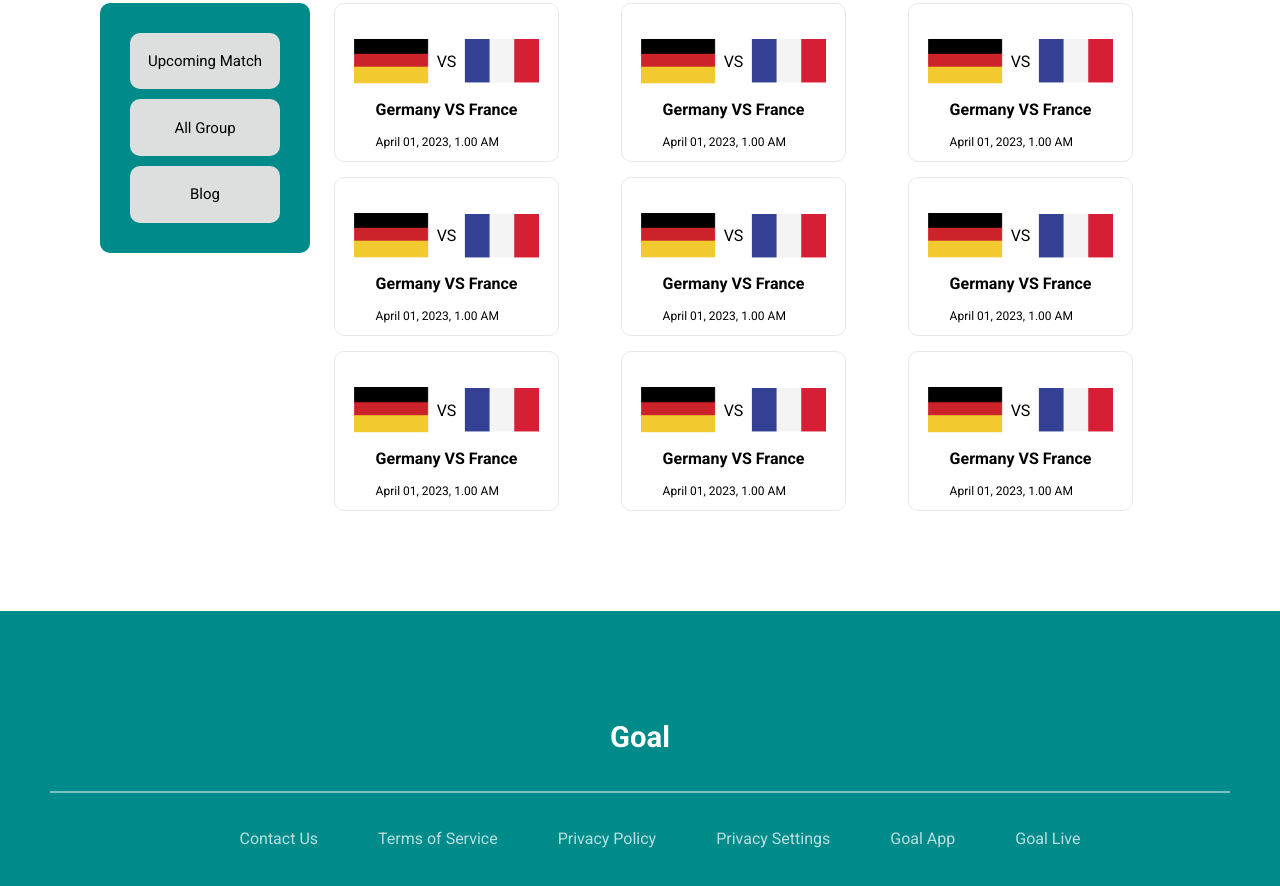
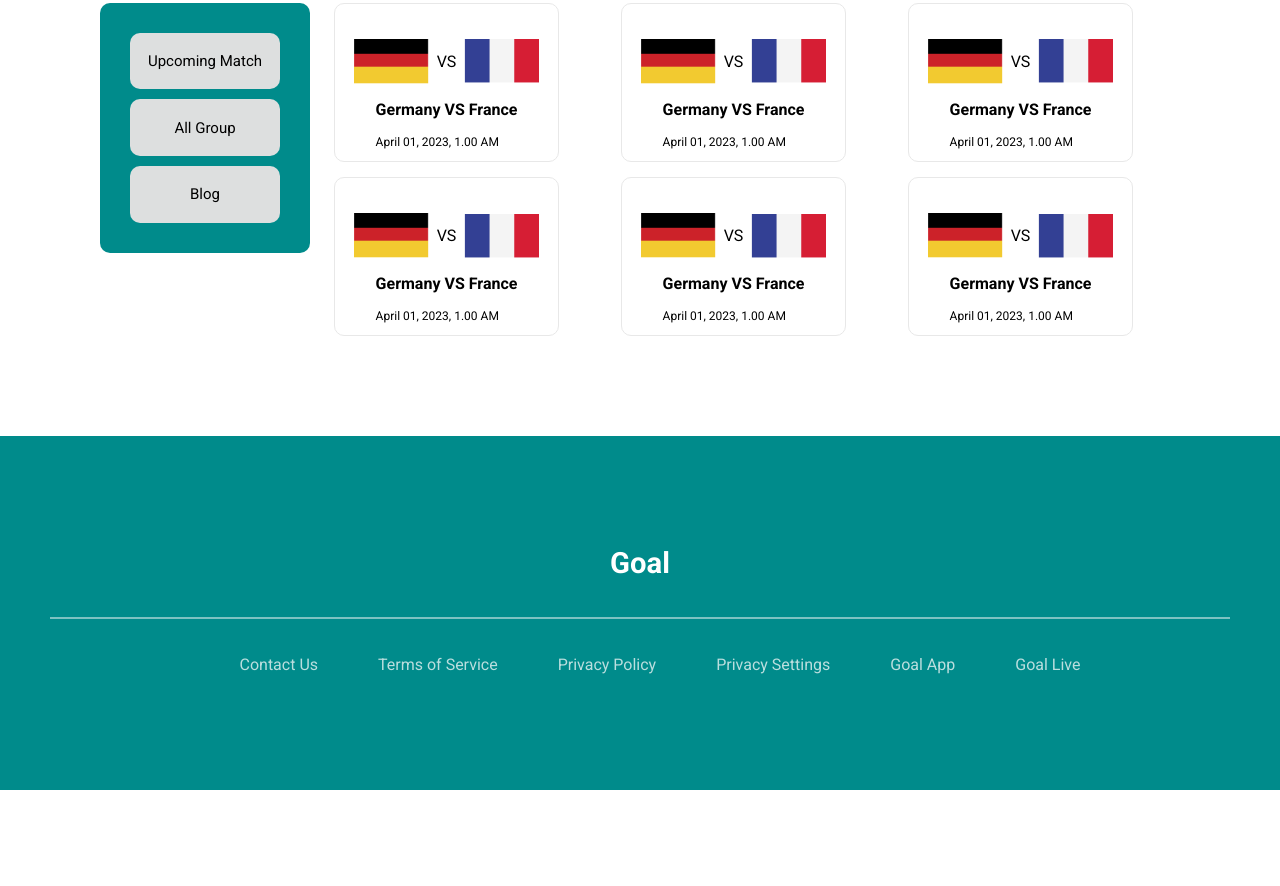
Before and after one commit to Suman-Chandra-Barman/football-world-cup, a plain HTML site: page upcoming-match.html in a window 1280 px wide. Shown: the part 625-1511 px from the top of the page. After the commit the page ends 1415 px from the top, so only its background shows below. Drawn offline with Linux system fonts and the light colour scheme.

Commit message:
Section Modyfy

```diff
--- a/css/style.css
+++ b/css/style.css
@@ -1,13 +1,21 @@
 * {
   box-sizing: border-box;
 }
-/* Common Style */
+/*----------------------------------
+ Common Style
+ -----------------------------------*/
+html {
+  scroll-behavior: smooth;
+}
 body {
   scroll-behavior: smooth;
   font-family: "Roboto", sans-serif;
   margin: 0;
 }
-/* Header Part */
+
+/*----------------------------------
+        Header Part Style
+ ----------------------------------*/
 .container {
   color: white;
   background-color: darkcyan;
@@ -44,7 +52,7 @@ body {
 .btn .btn-name {
   margin-right: 10px;
 }
-/* Header Animation */
+/* -- Header Animation -- */
 .container:hover {
   animation: color-changer 10s linear;
 }
@@ -74,13 +82,14 @@ body {
   }
 }
 
-/* Blog part Style */
+/*----------------------------------
+          Blog part Style
+ ----------------------------------*/
 .blog-container {
   margin: 100px;
   display: grid;
   grid-template-columns: 210px 1fr;
 }
-
 .sidebar {
   height: 250px;
   width: 210px;
@@ -98,6 +107,9 @@ body {
   display: flex;
   justify-content: center;
   align-items: center;
+}
+.sidebar .sidebar-btn:hover {
+  background-color: #dd0000;
 }
 .sidebar .sidebar-btn a {
   font-size: 15px;
@@ -144,7 +156,9 @@ body {
   color: rgba(22, 22, 22, 0.7);
 }
 
-/* Footer Part */
+/*----------------------------------
+          Footer part Style
+ ----------------------------------*/
 footer {
   background-color: darkcyan;
   padding: 80px 50px;
@@ -172,15 +186,9 @@ ul li a {
   color: #fbfbfbbd;
 }
 
-/* -----Hidden Items */
-.social-icon {
-  display: none;
-}
-.hidden-btn {
-  display: none;
-}
-
-/* Upcoming mathch Website */
+/* --------------------------------------
+        Upcoming mathch Website
+  ----------------------------------------*/
 .upcoming-match {
   display: grid;
   justify-content: center;
@@ -202,6 +210,16 @@ ul li a {
 }
 .match-time p {
   font-size: 12px;
+}
+
+/* -----------------------------
+        Hidden Items
+  -------------------------------*/
+.social-icon {
+  display: none;
+}
+.hidden-btn {
+  display: none;
 }
 
 /*------------------------------
@@ -240,7 +258,6 @@ ul li a {
   }
   .articles-container {
     grid-template-columns: 1fr;
-    grid-template-rows: 12fr;
     padding: 15px;
     margin-left: 0;
   }
--- a/upcoming-match.html
+++ b/upcoming-match.html
@@ -142,45 +142,6 @@
               </div>
             </div>
           </article>
-          <article class="blog-description">
-            <div class="upcoming-match">
-              <div class="match-country">
-                <img src="images/germany Flag.png" alt="" />
-                <span>VS</span>
-                <img src="images/Flag.png" alt="" />
-              </div>
-              <div class="match-time">
-                <h3>Germany VS France</h3>
-                <p>April 01, 2023, 1.00 AM</p>
-              </div>
-            </div>
-          </article>
-          <article class="blog-description">
-            <div class="upcoming-match">
-              <div class="match-country">
-                <img src="images/germany Flag.png" alt="" />
-                <span>VS</span>
-                <img src="images/Flag.png" alt="" />
-              </div>
-              <div class="match-time">
-                <h3>Germany VS France</h3>
-                <p>April 01, 2023, 1.00 AM</p>
-              </div>
-            </div>
-          </article>
-          <article class="blog-description">
-            <div class="upcoming-match">
-              <div class="match-country">
-                <img src="images/germany Flag.png" alt="" />
-                <span>VS</span>
-                <img src="images/Flag.png" alt="" />
-              </div>
-              <div class="match-time">
-                <h3>Germany VS France</h3>
-                <p>April 01, 2023, 1.00 AM</p>
-              </div>
-            </div>
-          </article>
         </div>
       </div>
     </main>
```
Also changed, not shown: index.html (+13 -7 lines).
